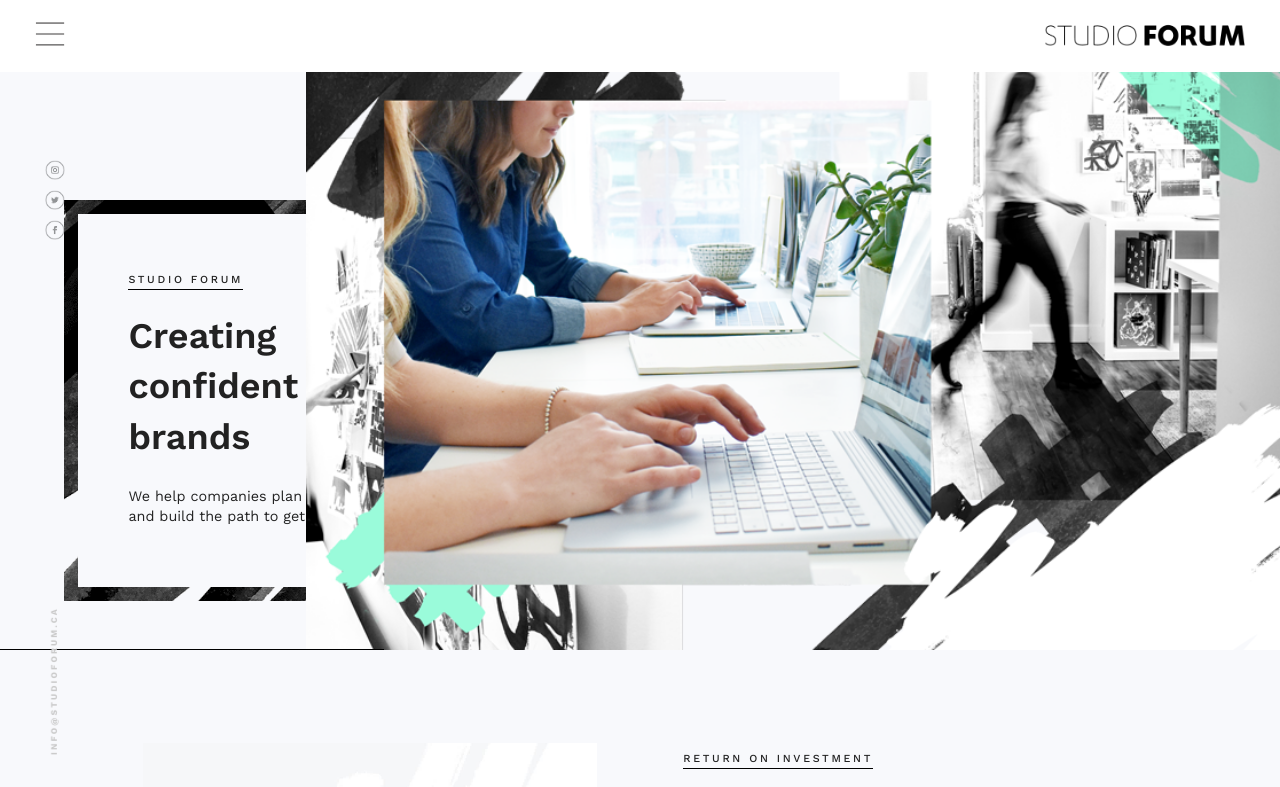
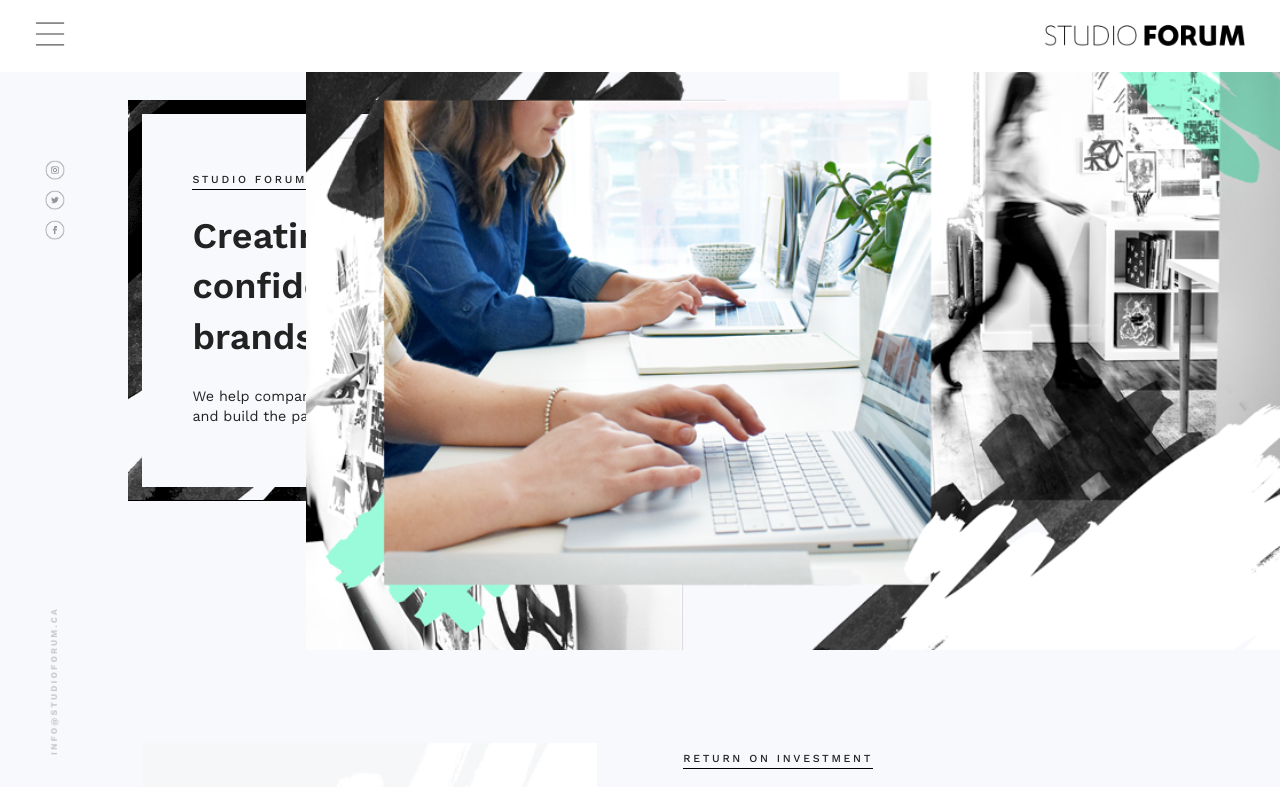
Before and after one commit to karimariewhite/studioforum, a plain HTML site: page index.html in a window 1280 px wide. Shown: the top 787 px of the page. Drawn offline with nearby package versions, Linux system fonts and the light colour scheme.

Commit message:
Still trying to figure out this paint box line main image positioning

```diff
--- a/css/main.css
+++ b/css/main.css
@@ -404,8 +404,7 @@ figcaption {
 
     .hero .paint-box-frame {
         position: absolute;
-        right: 55%;
-        margin-top: 200px;
+        margin: 100px 10%;
     }
 
 .decorative-line {
--- a/index.html
+++ b/index.html
@@ -94,11 +94,10 @@
         <h2>Creating confident brands</h2>
         <p>We help companies plan for the future, and build the path to get them there.</p>
       </section>
+      <div class="decorative-line"></div>
     </div>
 
-    <div class="decorative-line"></div>
-
-  </div> <!-- End Hero wrapper-->
+  </div>
 
   <!-- =================================================================== Video Section -->
 
```
